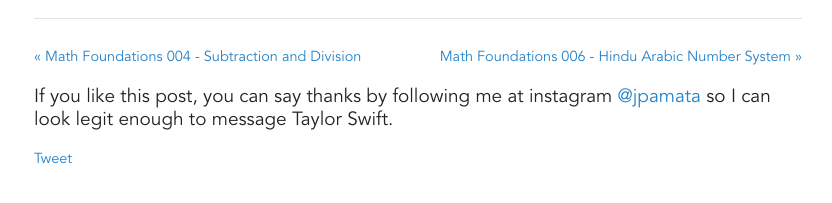
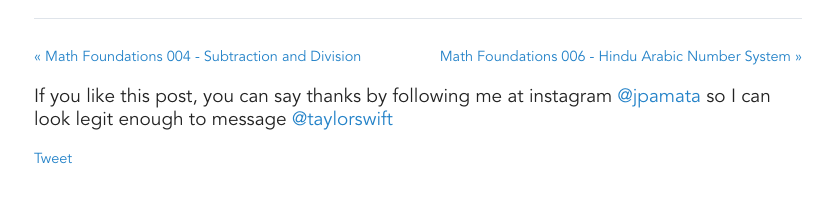
Before and after one commit to jpamata/jpamata.github.io, a Jekyll site: the page built from _posts/2021-01-21-mf-005.md, in a window 1280 px wide. Shown: the part 413-616 px from the top of the page, without its empty margins (222-1054 px from the left). Built offline with Jekyll 4.4.1, drawn with Linux system fonts in a browser that asks for light colours; comment, search, counter and statistics services are not loaded.

Commit message:
Update post.html

```diff
--- a/_layouts/post.html
+++ b/_layouts/post.html
@@ -51,7 +51,7 @@ layout: default
 </div>
 
 <p>
-        If you like this post, you can say thanks by following me at instagram <a href="https://www.instagram.com/jpamata/">@jpamata</a> so I can look legit enough to message Taylor Swift.
+        If you like this post, you can say thanks by following me at instagram <a href="https://www.instagram.com/jpamata/">@jpamata</a> so I can look legit enough to message <a href="https://www.instagram.com/taylorswift/">@taylorswift</a>
     </p>
 
 
```
